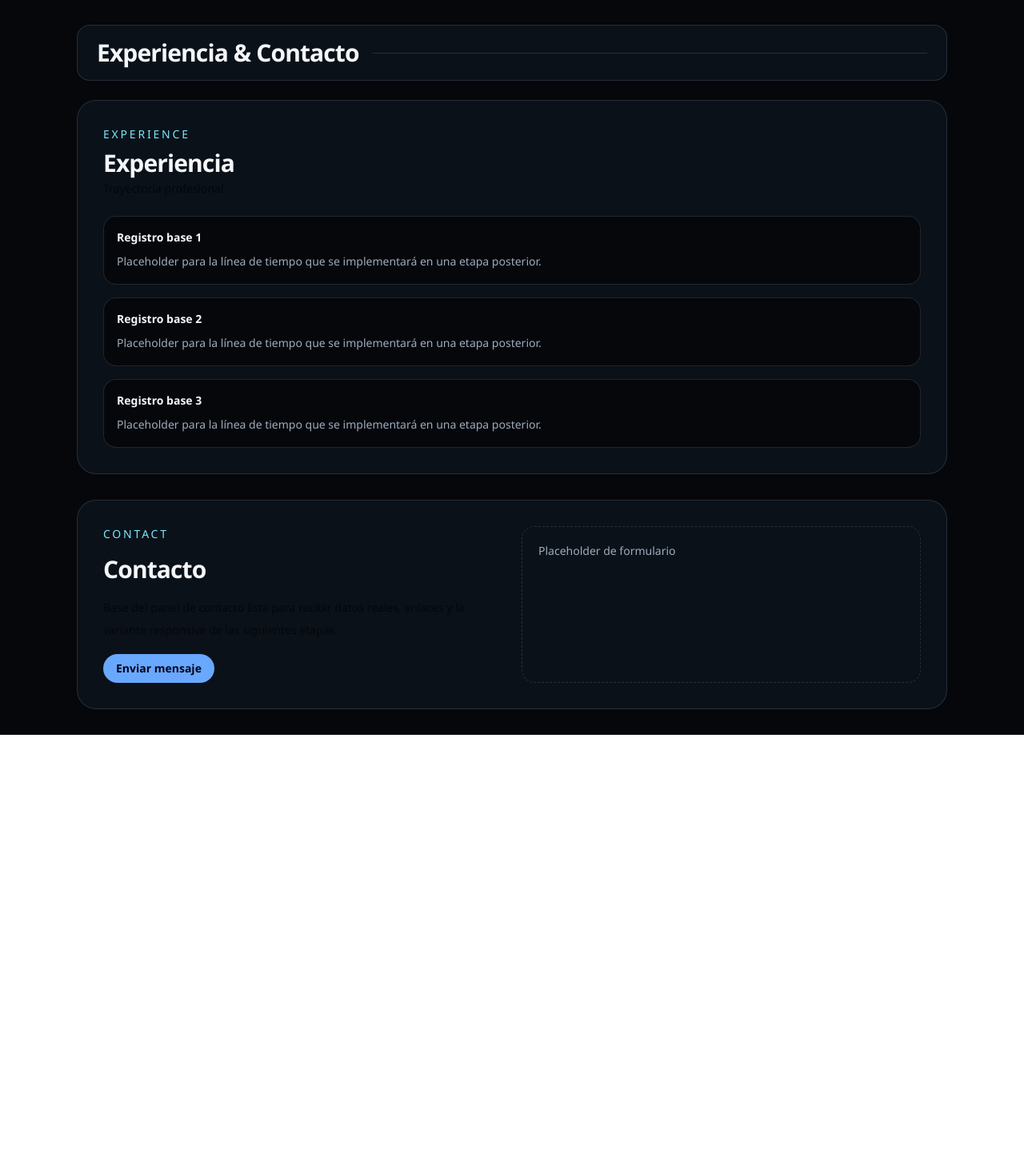
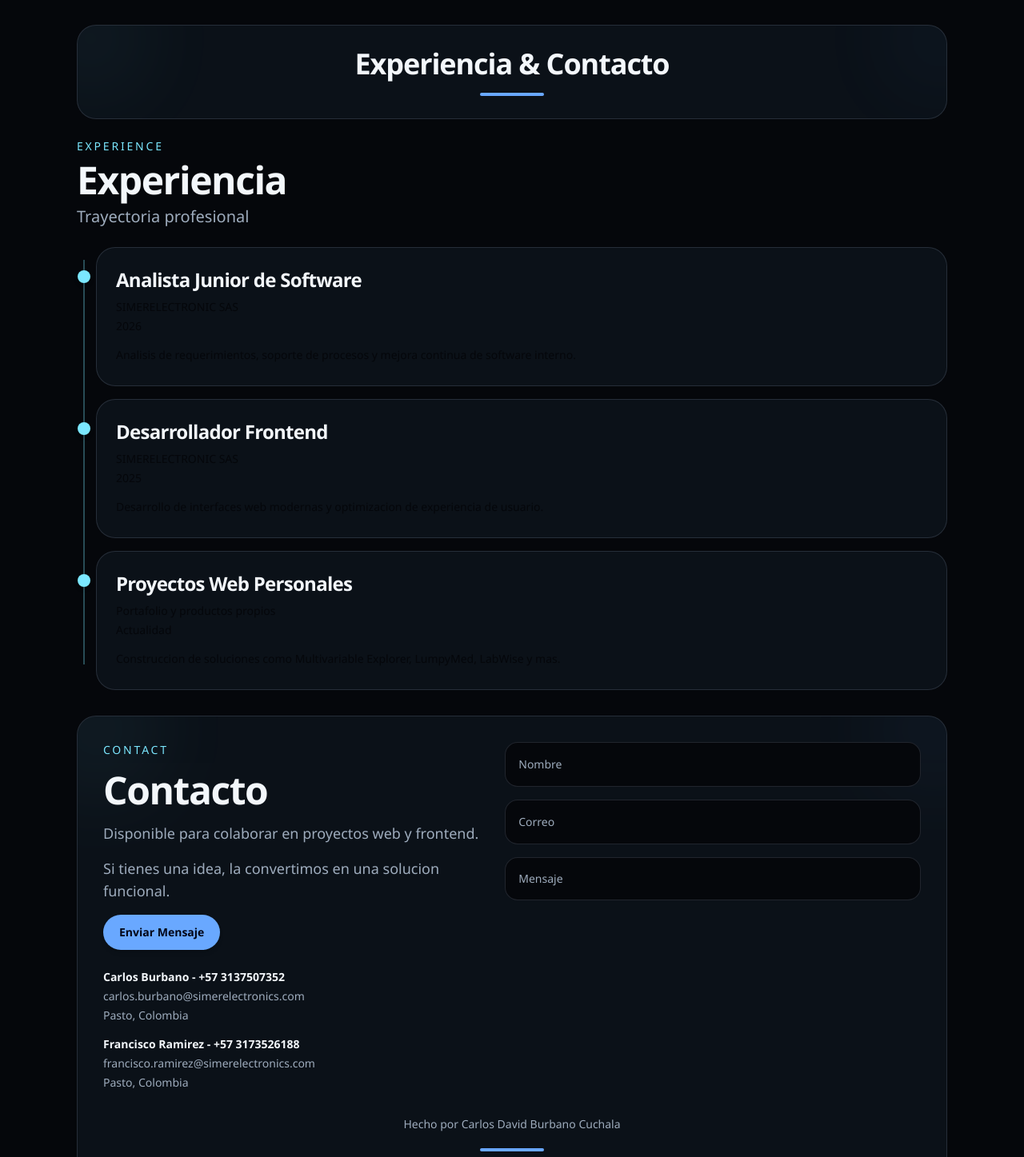
Before and after one commit to C-David-Burbano-C/Portafolio, a Next.js app: page / in a window 1280 px wide. Shown: the part 2603-4050 px from the top of the page at 80% size. Before the commit the page ends 3522 px from the top, so only its background shows below. Built offline with nearby package versions, Linux system fonts and the light colour scheme.

Commit message:
feat: implement experience timeline and contact panel

```diff
--- a/app/_components/portfolio/contact_panel.tsx
+++ b/app/_components/portfolio/contact_panel.tsx
@@ -1,30 +1,91 @@
+const contactPeople = [
+  {
+    name: "Carlos Burbano",
+    phone: "+57 3137507352",
+    email: "carlos.burbano@simerelectronics.com",
+    location: "Pasto, Colombia",
+  },
+  {
+    name: "Francisco Ramirez",
+    phone: "+57 3173526188",
+    email: "francisco.ramirez@simerelectronics.com",
+    location: "Pasto, Colombia",
+  },
+];
+
+function ContactField({
+  label,
+  tall = false,
+}: {
+  label: string;
+  tall?: boolean;
+}) {
+  return (
+    <div
+      className={
+        tall
+          ? "border-line bg-base text-muted rounded-2xl border px-4 py-4 text-sm"
+          : "border-line bg-base text-muted flex h-14 items-center rounded-2xl border px-4 text-sm"
+      }
+    >
+      {label}
+    </div>
+  );
+}
+
 export default function ContactPanel() {
   return (
     <section
       id="contacto"
-      className="bg-surface rounded-3xl border border-line px-5 py-6 sm:px-8 sm:py-8"
+      className="bg-surface relative overflow-hidden rounded-3xl border border-line px-5 py-6 sm:px-8 sm:py-8"
     >
-      <div className="grid gap-6 lg:grid-cols-2">
+      <div className="bg-cyan absolute -left-10 -top-12 h-32 w-32 rounded-full opacity-10 blur-3xl" />
+      <div className="bg-accent absolute -right-10 -top-10 h-28 w-28 rounded-full opacity-10 blur-3xl" />
+
+      <div className="relative grid gap-8 lg:grid-cols-[0.95fr_1.05fr]">
         <div className="space-y-4">
           <p className="text-cyan text-sm font-medium uppercase tracking-[0.2em]">
             Contact
           </p>
-          <h2 className="font-display text-2xl font-semibold text-foreground sm:text-3xl">
+          <h2 className="font-display text-3xl font-semibold text-foreground sm:text-4xl lg:text-5xl">
             Contacto
           </h2>
-          <p className="text-muted text-sm leading-7 sm:text-base">
-            Base del panel de contacto lista para recibir datos reales, enlaces
-            y la variante responsive de las siguientes etapas.
+          <p className="text-sm leading-7 text-muted sm:text-lg">
+            Disponible para colaborar en proyectos web y frontend.
           </p>
-          <div className="bg-accent inline-flex rounded-full px-4 py-2 text-sm font-semibold text-slate-950">
-            Enviar mensaje
+          <p className="text-sm leading-7 text-muted sm:text-lg">
+            Si tienes una idea, la convertimos en una solucion funcional.
+          </p>
+
+          <div className="bg-accent inline-flex rounded-full px-5 py-3 text-sm font-semibold text-slate-950 shadow-md">
+            Enviar Mensaje
+          </div>
+
+          <div className="space-y-4 pt-2">
+            {contactPeople.map((person) => (
+              <div key={person.email} className="space-y-1 text-sm text-muted">
+                <p className="font-semibold text-foreground">{`${person.name} - ${person.phone}`}</p>
+                <p>{person.email}</p>
+                <p>{person.location}</p>
+              </div>
+            ))}
           </div>
         </div>
 
-        <div className="border-line text-muted rounded-2xl border border-dashed p-5 text-sm">
-          Placeholder de formulario
+        <div className="space-y-4">
+          <ContactField label="Nombre" />
+          <ContactField label="Correo" />
+          <ContactField label="Mensaje" tall />
+          <div className="border-line rounded-2xl border border-dashed p-4 text-center text-xs uppercase tracking-[0.2em] text-muted sm:hidden">
+            Formulario compacto
+          </div>
         </div>
       </div>
+
+      <p className="relative mt-8 text-center text-sm text-muted">
+        Hecho por Carlos David Burbano Cuchala
+      </p>
+      <div className="bg-accent relative mx-auto mt-5 h-1 w-16 rounded-full sm:w-20" />
     </section>
   );
 }
--- a/app/_components/portfolio/experience_section.tsx
+++ b/app/_components/portfolio/experience_section.tsx
@@ -1,42 +1,77 @@
+const experienceItems = [
+  {
+    title: "Analista Junior de Software",
+    company: "SIMERELECTRONIC SAS",
+    dates: "2026",
+    description:
+      "Analisis de requerimientos, soporte de procesos y mejora continua de software interno.",
+  },
+  {
+    title: "Desarrollador Frontend",
+    company: "SIMERELECTRONIC SAS",
+    dates: "2025",
+    description:
+      "Desarrollo de interfaces web modernas y optimizacion de experiencia de usuario.",
+  },
+  {
+    title: "Proyectos Web Personales",
+    company: "Portafolio y productos propios",
+    dates: "Actualidad",
+    description:
+      "Construccion de soluciones como Multivariable Explorer, LumpyMed, LabWise y mas.",
+  },
+];
+
+function ExperienceItem({
+  title,
+  company,
+  dates,
+  description,
+}: (typeof experienceItems)[number]) {
+  return (
+    <article className="relative ml-5 rounded-3xl border border-line bg-surface p-5 sm:ml-6 sm:p-6">
+      <div className="bg-cyan absolute -left-5 top-7 h-3 w-3 rounded-full shadow-md sm:-left-6 sm:h-4 sm:w-4" />
+      <h4 className="font-display text-lg font-semibold text-foreground sm:text-2xl">
+        {title}
+      </h4>
+      <p className="mt-2 text-sm text-cyan sm:text-base">{company}</p>
+      <p className="mt-1 text-sm text-muted sm:text-base">{dates}</p>
+      <p className="mt-3 text-sm leading-7 text-muted sm:text-base">
+        {description}
+      </p>
+    </article>
+  );
+}
+
 export default function ExperienceSection() {
   return (
     <section id="experiencia" className="flex flex-col gap-6">
-      <div className="bg-surface rounded-2xl border border-line px-5 py-4 sm:px-6">
-        <div className="flex items-center justify-between gap-4">
-          <h2 className="font-display text-2xl font-semibold text-foreground sm:text-3xl">
+      <div className="bg-surface relative overflow-hidden rounded-3xl border border-line px-5 py-6 sm:px-6 sm:py-7">
+        <div className="bg-cyan absolute -left-10 -top-10 h-28 w-28 rounded-full opacity-10 blur-3xl" />
+        <div className="bg-accent absolute -right-10 -top-8 h-24 w-24 rounded-full opacity-10 blur-3xl" />
+        <div className="relative flex flex-col items-center gap-4 text-center">
+          <h2 className="font-display text-3xl font-semibold text-foreground sm:text-4xl">
             Experiencia & Contacto
           </h2>
-          <div className="bg-line h-px flex-1" />
+          <div className="bg-accent h-1 w-16 rounded-full sm:w-20" />
         </div>
       </div>
 
-      <div className="bg-surface rounded-3xl border border-line px-5 py-6 sm:px-8 sm:py-8">
+      <div className="space-y-2">
         <p className="text-cyan text-sm font-medium uppercase tracking-[0.2em]">
           Experience
         </p>
-        <h3 className="font-display mt-2 text-2xl font-semibold text-foreground sm:text-3xl">
+        <h3 className="font-display text-3xl font-semibold text-foreground sm:text-4xl lg:text-5xl">
           Experiencia
         </h3>
-        <p className="text-muted mt-1 text-sm sm:text-base">
-          Trayectoria profesional
-        </p>
+        <p className="text-base text-muted sm:text-xl">Trayectoria profesional</p>
+      </div>
 
-        <div className="mt-6 space-y-4">
-          {[1, 2, 3].map((item) => (
-            <article
-              key={item}
-              className="bg-base rounded-2xl border border-line p-4"
-            >
-              <p className="font-display text-sm font-semibold text-foreground">
-                Registro base {item}
-              </p>
-              <p className="text-muted mt-2 text-sm leading-6">
-                Placeholder para la línea de tiempo que se implementará en una
-                etapa posterior.
-              </p>
-            </article>
-          ))}
-        </div>
+      <div className="relative space-y-4">
+        <div className="bg-cyan/30 absolute bottom-4 left-1.5 top-4 w-0.5 sm:left-2" />
+        {experienceItems.map((item) => (
+          <ExperienceItem key={item.title} {...item} />
+        ))}
       </div>
     </section>
   );
```
